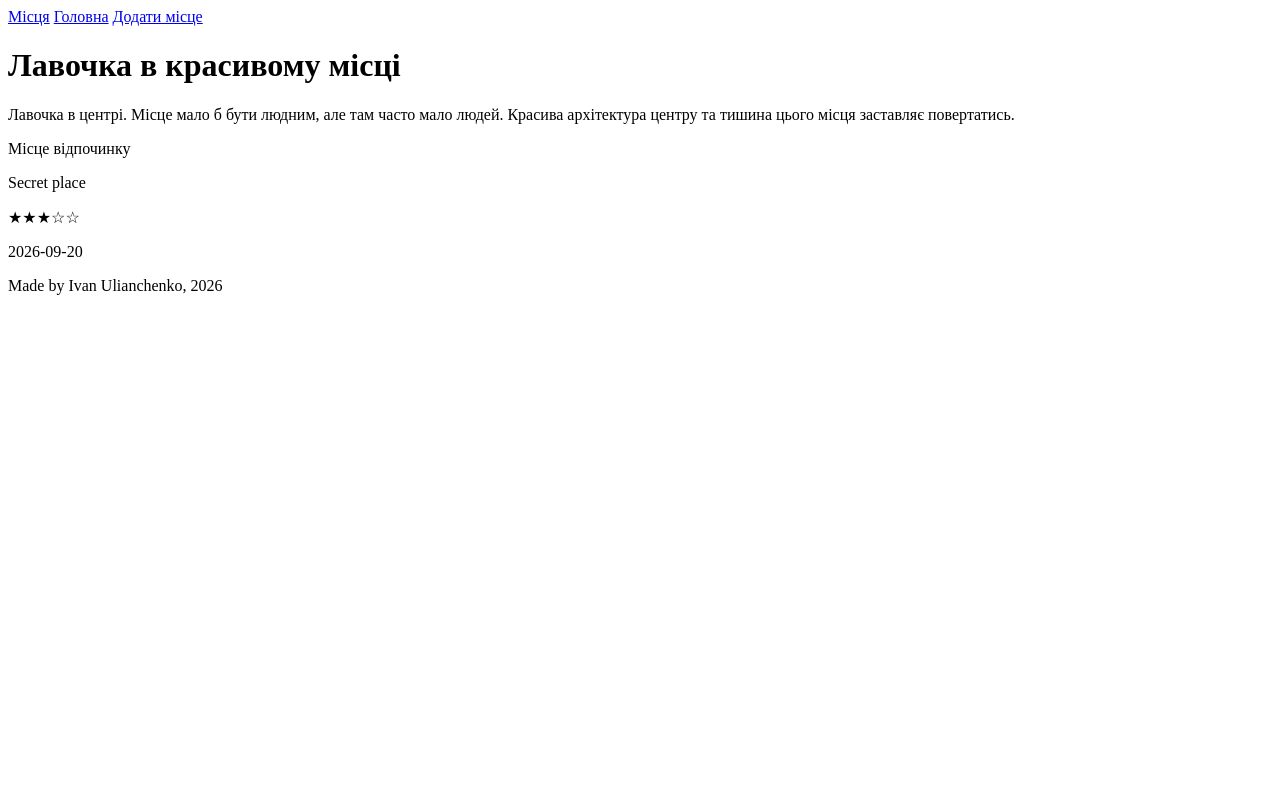
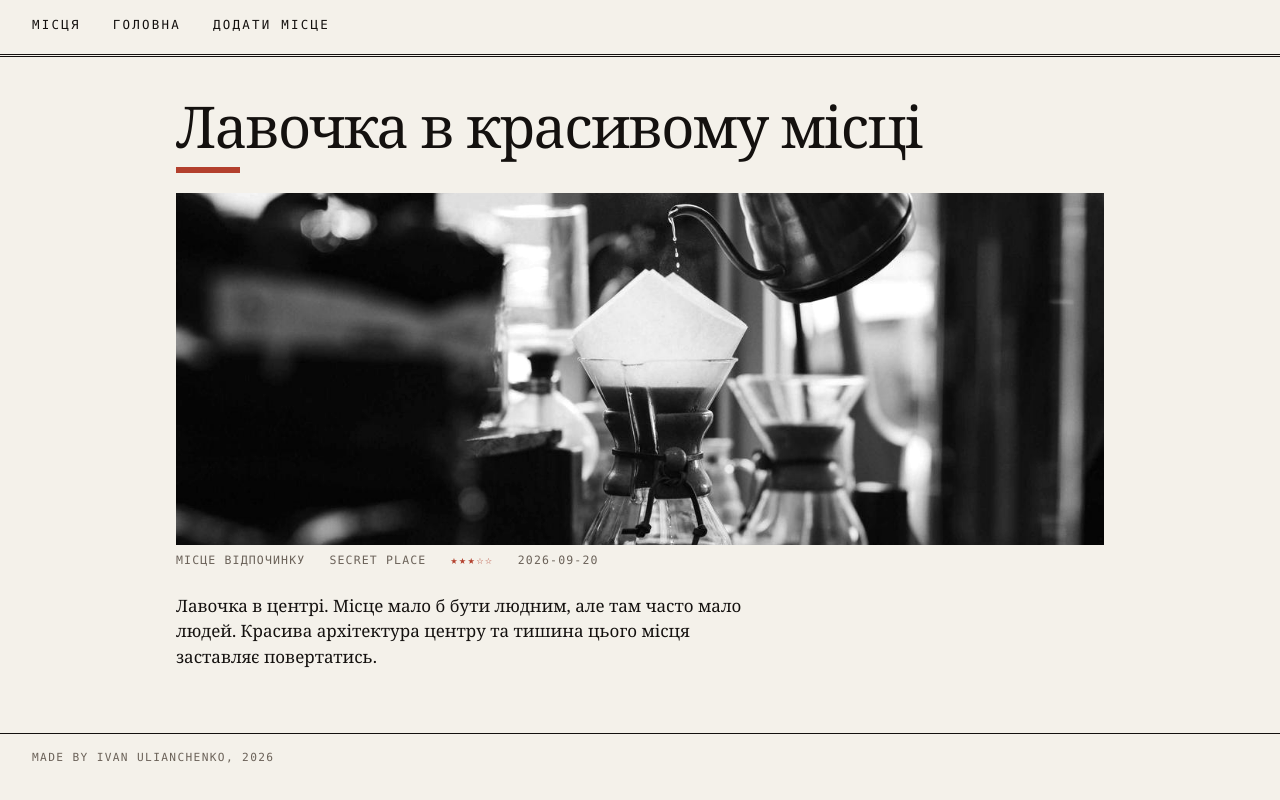
Before and after one commit to ivanvan08/where_to_go, a Django app: page /places/1/ in a window 1280 px wide. Run offline with Django 5.2, Linux system fonts and the light colour scheme.

Commit message:
feat: add stylesheet with default place photo

```diff
--- /dev/null
+++ b/wtg/static/wtg/css/style.css
@@ -0,0 +1,260 @@
+/* Editorial / newsprint look: sharp corners, rules instead of boxes. */
+
+:root {
+  --ink: #14110f;
+  --paper: #f4f1ea;
+  --rule: #14110f;
+  --accent: #b3402d;
+  --muted: #6b6259;
+}
+
+* {
+  box-sizing: border-box;
+}
+
+body {
+  margin: 0;
+  background: var(--paper);
+  color: var(--ink);
+  font-family: Georgia, "Times New Roman", serif;
+  font-size: 17px;
+  line-height: 1.5;
+  counter-reset: place;
+}
+
+header {
+  display: flex;
+  gap: 2rem;
+  align-items: baseline;
+  padding: 1rem 2rem;
+  border-bottom: 3px double var(--rule);
+  font-family: ui-monospace, Menlo, monospace;
+  font-size: 0.78rem;
+  letter-spacing: 0.18em;
+  text-transform: uppercase;
+}
+
+header a {
+  color: var(--ink);
+  text-decoration: none;
+  padding-bottom: 2px;
+  border-bottom: 1px solid transparent;
+}
+
+header a:hover {
+  border-bottom-color: var(--accent);
+  color: var(--accent);
+}
+
+footer {
+  margin-top: 4rem;
+  padding: 1rem 2rem;
+  border-top: 1px solid var(--rule);
+  font-family: ui-monospace, Menlo, monospace;
+  font-size: 0.7rem;
+  letter-spacing: 0.12em;
+  text-transform: uppercase;
+  color: var(--muted);
+}
+
+footer p {
+  margin: 0;
+}
+
+h1 {
+  max-width: 62rem;
+  margin: 2.5rem auto 0.25rem;
+  padding: 0 2rem;
+  font-size: clamp(2rem, 6vw, 3.6rem);
+  font-weight: 400;
+  letter-spacing: -0.03em;
+  line-height: 1;
+}
+
+h1::after {
+  content: "";
+  display: block;
+  width: 4rem;
+  margin-top: 0.8rem;
+  border-top: 6px solid var(--accent);
+}
+
+/* Place cards: numbered, separated by rules, text offset to the right. */
+
+.place {
+  counter-increment: place;
+  position: relative;
+  max-width: 62rem;
+  margin: 0 auto;
+  padding: 2rem 2rem 2rem 6rem;
+  border-bottom: 1px solid var(--rule);
+}
+
+.place::before {
+  content: counter(place, decimal-leading-zero);
+  position: absolute;
+  left: 2rem;
+  top: 2.1rem;
+  font-family: ui-monospace, Menlo, monospace;
+  font-size: 0.8rem;
+  color: var(--accent);
+}
+
+.place h2 {
+  margin: 0 0 0.35rem;
+  font-size: 1.5rem;
+  font-weight: 400;
+  letter-spacing: -0.01em;
+}
+
+.place h2 a {
+  color: var(--ink);
+  text-decoration: none;
+  border-bottom: 1px solid var(--accent);
+}
+
+.place h2 a:hover {
+  color: var(--accent);
+}
+
+.place img {
+  float: right;
+  width: 9rem;
+  height: 6rem;
+  margin: 0 0 1rem 1.5rem;
+  object-fit: cover;
+  filter: grayscale(1) contrast(1.1);
+}
+
+.place img:hover {
+  filter: none;
+}
+
+.summary {
+  margin: 0 0 0.9rem;
+  max-width: 38rem;
+}
+
+.meta {
+  display: flex;
+  flex-wrap: wrap;
+  gap: 0 1.5rem;
+  margin: 0;
+  font-family: ui-monospace, Menlo, monospace;
+  font-size: 0.72rem;
+  letter-spacing: 0.1em;
+  text-transform: uppercase;
+  color: var(--muted);
+}
+
+.stars {
+  color: var(--accent);
+  letter-spacing: 0.15em;
+}
+
+/* Intro block and the button. */
+
+.intro {
+  max-width: 62rem;
+  margin: 0 auto;
+  padding: 0 2rem;
+}
+
+.intro p {
+  max-width: 34rem;
+  color: var(--muted);
+}
+
+button {
+  margin: 1.5rem 0 3rem;
+  padding: 0.7rem 1.6rem;
+  border: 1px solid var(--ink);
+  border-radius: 0;
+  background: var(--ink);
+  color: var(--paper);
+  font-family: ui-monospace, Menlo, monospace;
+  font-size: 0.75rem;
+  letter-spacing: 0.18em;
+  text-transform: uppercase;
+  cursor: pointer;
+}
+
+button:hover {
+  background: var(--accent);
+  border-color: var(--accent);
+}
+
+/* Detail page. */
+
+.detail {
+  max-width: 62rem;
+  margin: 0 auto;
+  padding: 1rem 2rem 0;
+}
+
+.detail img {
+  width: 100%;
+  max-height: 22rem;
+  object-fit: cover;
+  filter: grayscale(1) contrast(1.1);
+}
+
+.detail .body {
+  max-width: 36rem;
+  margin-top: 1.5rem;
+}
+
+/* Form: underlined fields, no boxes. */
+
+form p {
+  max-width: 36rem;
+  margin: 0 auto 1.2rem;
+  padding: 0 2rem;
+}
+
+form label {
+  display: block;
+  font-family: ui-monospace, Menlo, monospace;
+  font-size: 0.7rem;
+  letter-spacing: 0.14em;
+  text-transform: uppercase;
+  color: var(--muted);
+}
+
+input,
+textarea {
+  width: 100%;
+  padding: 0.4rem 0;
+  border: 0;
+  border-bottom: 1px solid var(--rule);
+  border-radius: 0;
+  background: transparent;
+  color: var(--ink);
+  font-family: inherit;
+  font-size: 1rem;
+}
+
+input:focus,
+textarea:focus {
+  outline: 0;
+  border-bottom: 2px solid var(--accent);
+}
+
+textarea {
+  min-height: 6rem;
+  resize: vertical;
+}
+
+form button {
+  margin-left: 2rem;
+}
+
+.errorlist {
+  margin: 0.3rem 0 0;
+  padding: 0;
+  list-style: none;
+  font-family: ui-monospace, Menlo, monospace;
+  font-size: 0.7rem;
+  letter-spacing: 0.08em;
+  color: var(--accent);
+}
--- a/wtg/templates/wtg/base.html
+++ b/wtg/templates/wtg/base.html
@@ -1,6 +1,10 @@
+{% load static %}
 <!DOCTYPE html>
-<html lang="en">
+<html lang="uk">
   <head>
+    <meta charset="utf-8">
+    <meta name="viewport" content="width=device-width, initial-scale=1">
+    <link rel="stylesheet" href="{% static 'wtg/css/style.css' %}">
     <title>Where to go?</title>
   </head>
   <body>
--- a/wtg/templates/wtg/place_detail.html
+++ b/wtg/templates/wtg/place_detail.html
@@ -1,9 +1,15 @@
 {% extends "wtg/base.html" %}
+{% load static %}
 {% block content %}
   <h1>{{ place.name }}</h1>
-  <p>{{ place.description }}</p>
-  <p>{{ place.kind }}</p>
-  <p>{{ place.location|default:"Secret place" }}</p>
-  <p>{{ place.stars }}</p>
-  <p>{{ place.created }}</p>
+  <div class="detail">
+    <img src="{% static 'wtg/img/place.jpg' %}" alt="{{ place.name }}">
+    <div class="meta">
+      <span>{{ place.kind }}</span>
+      <span>{{ place.location|default:"Secret place" }}</span>
+      <span class="stars">{{ place.stars }}</span>
+      <span>{{ place.created }}</span>
+    </div>
+    <p class="body">{{ place.description }}</p>
+  </div>
 {% endblock %}
```
Also changed, not shown: wtg/templates/wtg/home.html (+6 -4 lines), wtg/templates/wtg/place_preview.html (+10 -7 lines), wtg/static/wtg/img/place.jpg (added).
